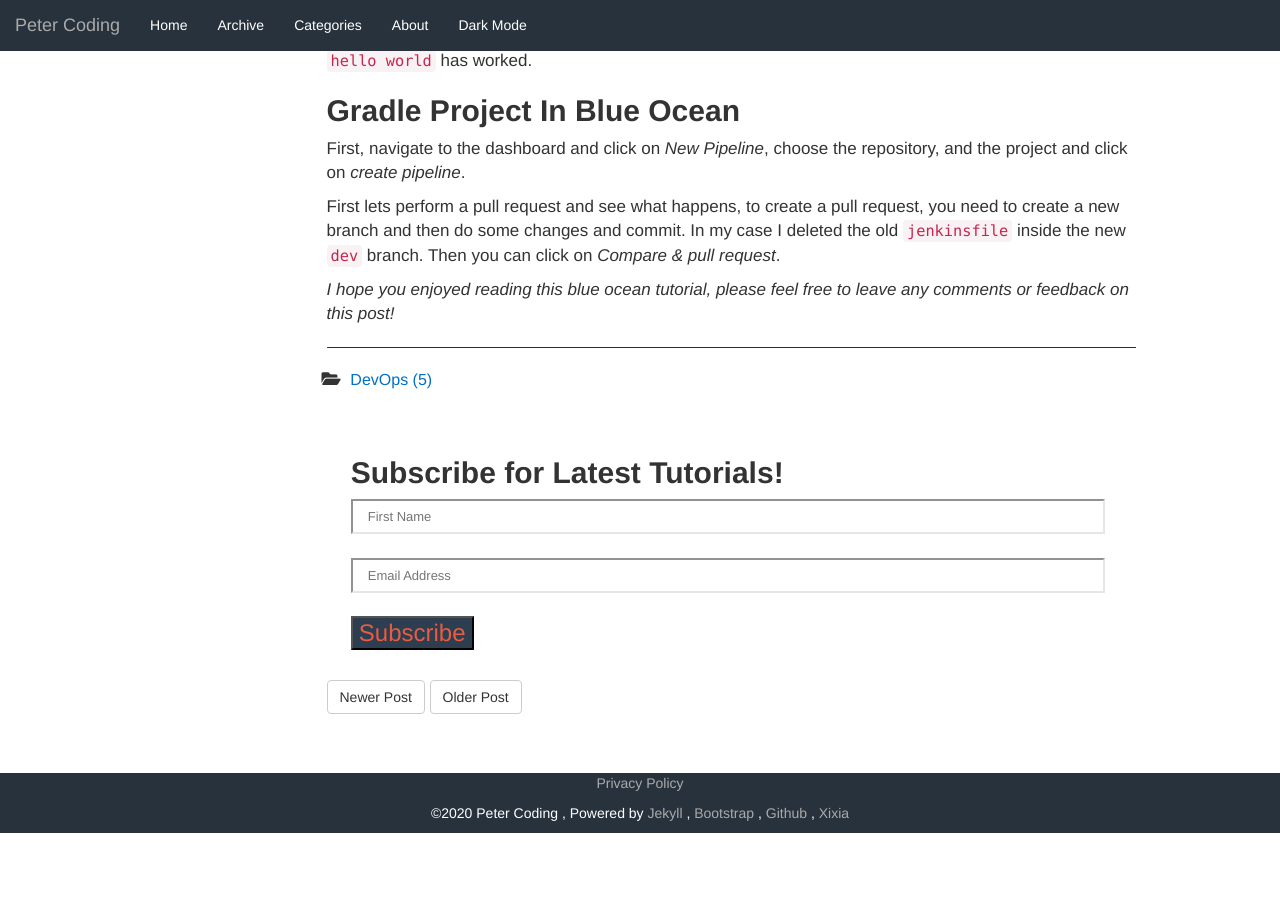
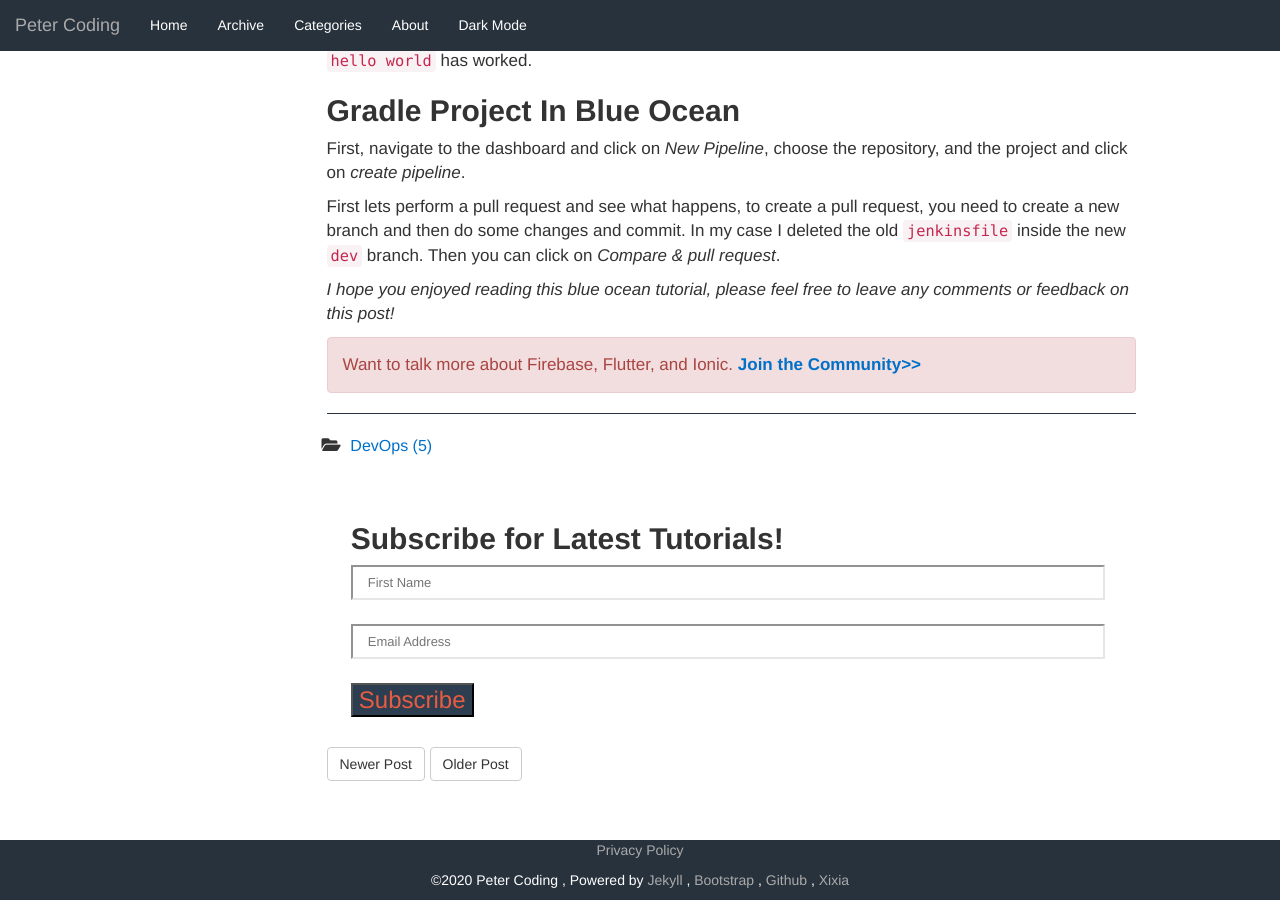
Before and after one commit to aximilli1212/peterhdd.github.io, a Jekyll site: the page built from _posts/2019-10-09-blue-ocean-in-jenkins.md, in a window 1280 px wide and 900 px high, scrolled down 4936 px. Built offline with Jekyll 4.4.1, drawn with Linux system fonts in a browser that asks for light colours; nearby versions of some CDN libraries; comment, search, counter and statistics services are not loaded; before the commit the page ends 5769 px from its top, so only the background shows below that.

Commit message:
update alert

```diff
--- a/_layouts/post.html
+++ b/_layouts/post.html
@@ -35,6 +35,9 @@ layout: default
     {% endif %}
     <div class="post-content">
         {{content}}
+        <div class="alert alert-danger" role="alert">
+            Want to talk more about Firebase, Flutter, and Ionic. <a href="https://talkcode.dev/" target="_blank"><strong>Join the Community>></strong></a>
+          </div>
     <script async src="https://pagead2.googlesyndication.com/pagead/js/adsbygoogle.js"></script>
 <!-- square ads -->
 <ins class="adsbygoogle"
```
